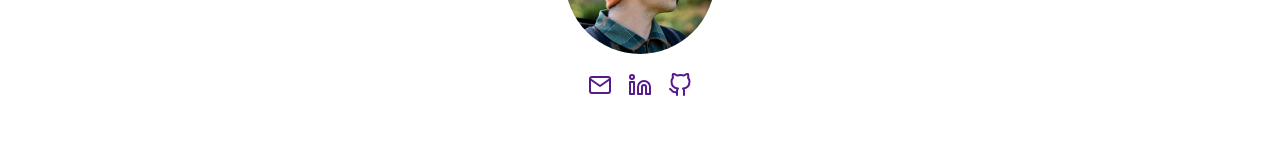
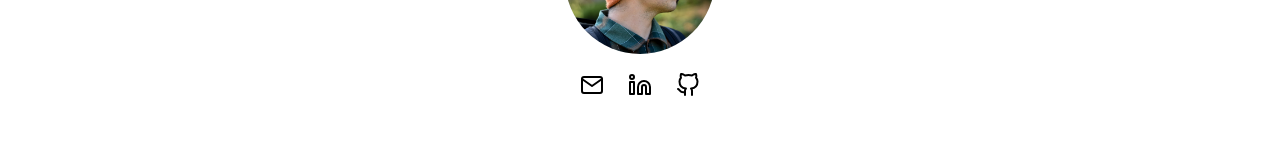
Before and after one commit to rramirez216/rubenramirezdev, a React (Create React App) app: page / in a window 1280 px wide. Shown: the part 144-294 px from the top of the page. Built offline with nearby package versions, Linux system fonts and the light colour scheme.

Commit message:
adds gap between svg links

```diff
--- a/src/components/Portrait.js
+++ b/src/components/Portrait.js
@@ -39,16 +39,21 @@ const ImageWrapper = styled.div`
   border-radius: 50%;
   overflow: hidden;
 `
-const Image = styled.img`
-  display: block;
-  /* width: 100%; */
-`
+const Image = styled.img``
 const LinkWrapper = styled.div`
   display: flex;
-  gap: 16px;
+  gap: 24px;
 `
 const Link = styled.a`
   display: block;
+  &:link {
+    /* color: hsl(138, 81%, 29%); */
+    color: hsl(0, 0%, 0%);
+  }
+  &:visited {
+    /* color: hsl(138, 81%, 29%); */
+    color: hsl(0, 0%, 0%);
+  }
 `
 
 export default Portrait
```
